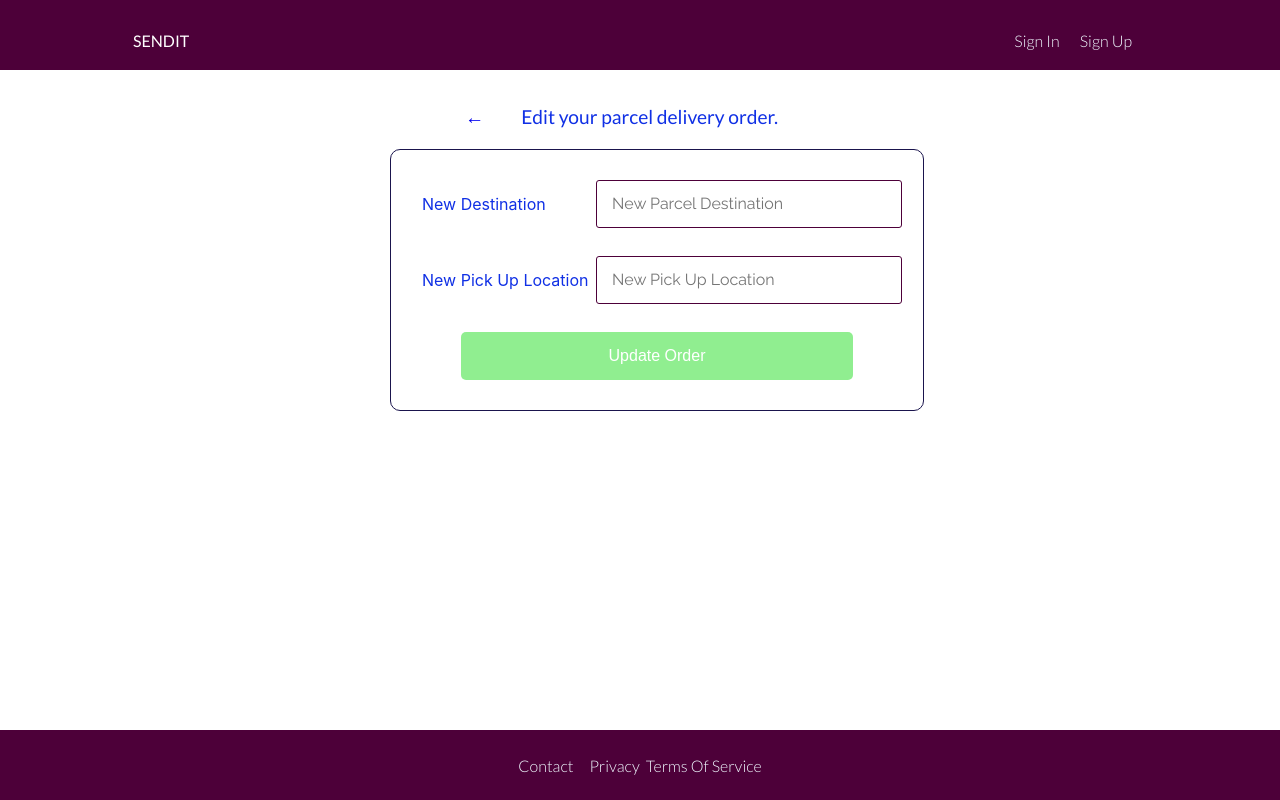
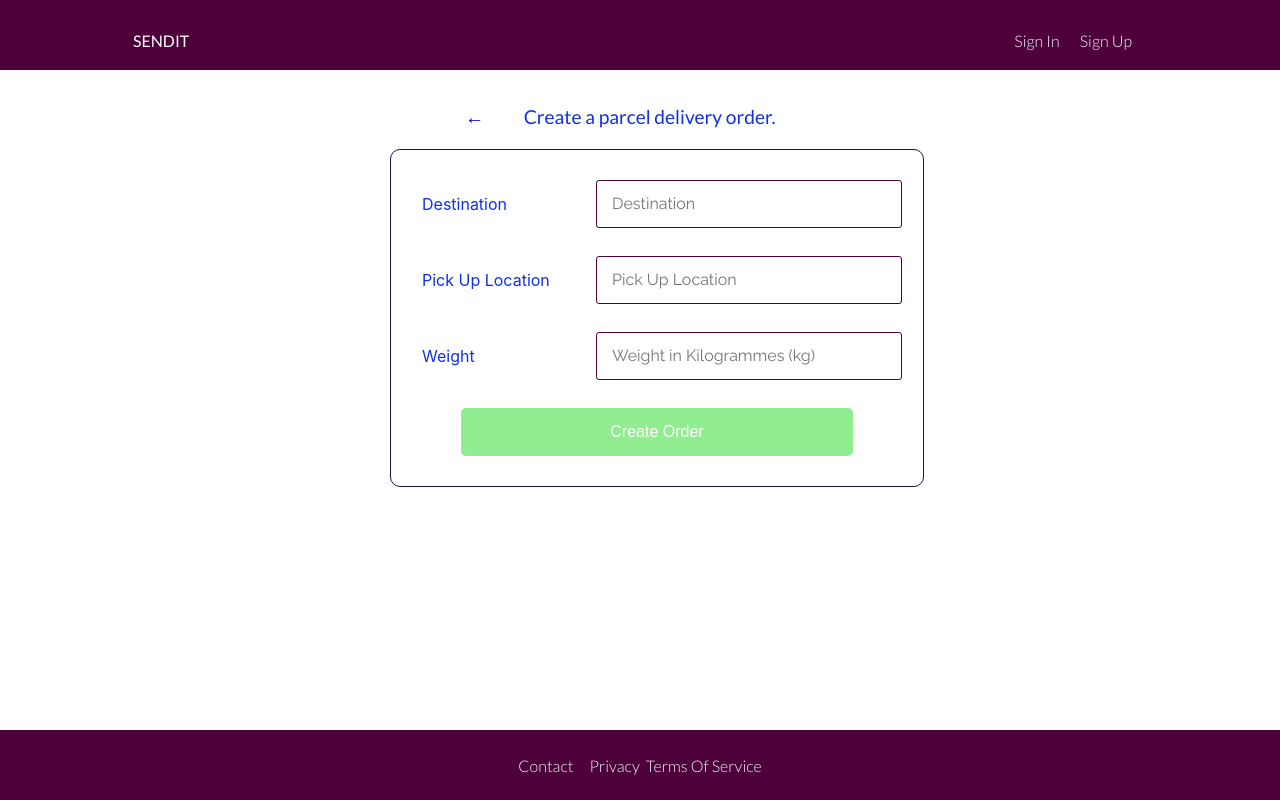
Before and after one commit to oneEyedSunday/sendit-react-frontend, a React (Create React App) app: page /parcels/create in a window 1280 px wide. Built offline with nearby package versions, Linux system fonts and the light colour scheme.

Commit message:
Update form field based on mode

```diff
--- a/src/components/ParcelCreation.jsx
+++ b/src/components/ParcelCreation.jsx
@@ -1,25 +1,60 @@
 import React, { Component } from 'react';
 import './parcelCreation.css'
 
+const getContext = mode => {
+    const context = {
+        heading: 'Create a parcel delivery order.',
+        destinationLabel: 'Destination',
+        pickUpLocationLabel: 'Pick Up Location',
+        buttonText: 'Create Order'
+    }
+    if (mode.toLowerCase() === 'edit'){
+        context.heading = 'Edit your parcel delivery order.'
+        context.pickUpLocationLabel = 'New Pick Up Location'
+        context.destinationLabel = 'New Destination'
+        context.buttonText = 'Update Order'
+    }
+    return context;
+}
+
 export default class ParcelCreation extends Component {
+    componentDidMount() {
+        console.log(this.props);
+    }
+
     render() {
+        const { heading, pickUpLocationLabel, destinationLabel, buttonText } = getContext(this.props.mode);
         return (
             <div className="card my-2 flex-column">
                 <div className="parcel__context sevenOfWidth">
                 <a href="/parcels" title="Go Back to Parcel Inventory" className="float-left">&larr;</a>
-                Edit your parcel delivery order.
+                 {heading}
                 </div>
                 <form action="#" className="form parcel__creation">
                     <div className="form__field flex">
-                        <label htmlFor="destination">New Destination</label>
-                        <input type="text" name="destination" className="parcel__input" placeholder="New Parcel Destination"/>
+                        <label htmlFor="destination">{destinationLabel}</label>
+                        <input type="text" name="destination" className="parcel__input" placeholder={destinationLabel}/>
                     </div>
                     <div className="form__field flex">
-                        <label htmlFor="pick-up-location">New Pick Up Location</label>
-                        <input type="text" name="pick-up-location" className="parcel__input" placeholder="New Pick Up Location"/>
+                        <label htmlFor="pick-up-location">{pickUpLocationLabel}</label>
+                        <input type="text" name="pick-up-location" className="parcel__input" placeholder={pickUpLocationLabel}/>
                     </div>
+                    {
+                        this.props.mode.toLowerCase() === 'create' ?
+                        (
+                            <React.Fragment>
+                                <div className="form__field flex">
+                                    <label htmlFor="weight">Weight</label>
+                                    <input type="number" range="50" name="weight"
+                                    placeholder="Weight in Kilogrammes (kg)"
+                                    className="parcel__input"
+                                    />
+                                </div>
+                            </React.Fragment>
+                        ): ''
+                    }
                     <div className="form__field flex">
-                        <button type="submit" className="button primary-action y-four-fifths four-fifths">Update Order</button>
+                        <button type="submit" className="button primary-action y-four-fifths four-fifths">{buttonText}</button>
                     </div>
                 </form>
             </div>
```
